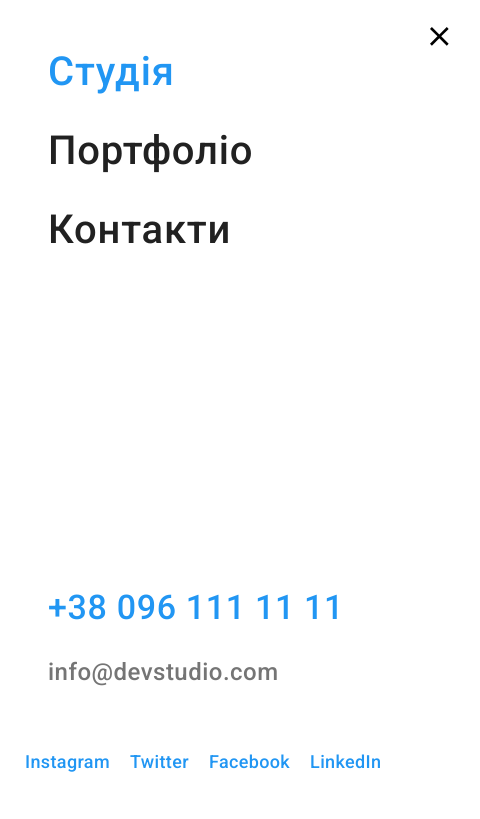
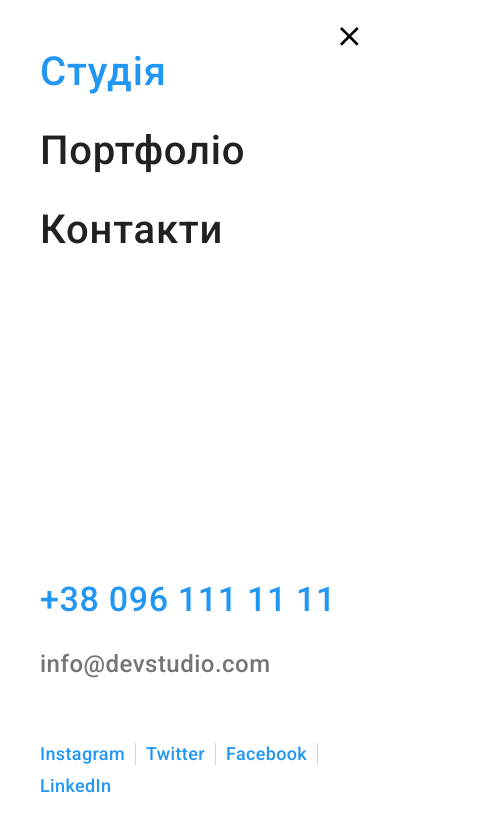
Before and after one commit to Vanya4545/goit-markup-hw-08, a plain HTML site: page portfolio.html in a window 390 px wide. Both pictures are taken after a click on the button 349 px from the left and 38 px from the top of the page. Shown: the top 819 px of the page, 480 px wide, since content can reach past the window. Drawn offline with nearby package versions, Linux system fonts and the light colour scheme.

Commit message:
change all

```diff
--- a/portfolio.html
+++ b/portfolio.html
@@ -49,21 +49,22 @@
                 +38 096 111 11 11</a>
               </li>
             </ul>
-        </div>
     <button class="header-open__menu" type="button" data-menu-open>
         <svg class="" aria-hidden="true" width="40" height="40">
             <use href="./images/icons/mobilemenu.svg#icon-openmobilemenu"></use>
         </svg>
 
     </button>
-        <div class="backdrop-mobile">
+    </div>
+
+
+
     <div class="header__mobile-menu mobile-menu is-open" data-menu>
-                <nav>
+
         <button class="header-close__menu" type="button" data-menu-close>
             <svg class="header-close__icon" aria-hidden="true" width="40" height="40">
                 <use href="./images/icons/mobilemenu.svg#icon-closemobilemenu"></use>
             </svg>
-
         </button>
 
         <ul class="mobile-menu__list">
@@ -77,14 +78,11 @@
         </ul>
 
         <ul class="mobile-menu__social">
-                        <li><a href="#" class="mobile-menu__social-link">Instagram</a></li>
-                        <li><a href="#" class="mobile-menu__social-link">Twitter</a></li>
-                        <li><a href="#" class="mobile-menu__social-link">Facebook</a></li>
+            <li><a href="#" class="mobile-menu__social-link links">Instagram</a></li>
+            <li><a href="#" class="mobile-menu__social-link links">Twitter</a></li>
+            <li><a href="#" class="mobile-menu__social-link links">Facebook</a></li>
             <li><a href="#" class="mobile-menu__social-link">LinkedIn</a></li>
         </ul>
-
-                </nav>
-            </div>
     </div>
 
     </header>
--- a/scss/components/_backdrop.scss
+++ b/scss/components/_backdrop.scss
@@ -26,8 +26,10 @@
         padding: 40px;
 
         @media screen and (min-width: 320px) and (max-width:1199px) {
-                width: 450px;
-                height: 609px;
+
+                width: 100%;
+                height: 100%;
+                max-width: 450px;
             }
 
       @media screen and (min-width: 1200px) {
--- a/scss/components/_benefits-section.scss
+++ b/scss/components/_benefits-section.scss
@@ -35,11 +35,11 @@
 }
 
 .benefits-section__item {
-  @media screen and (min-width: 320px) and (max-width: 767px) {
+ /* @media screen and (min-width: 320px) and (max-width: 767px) {
     width: 450px;
 
 
-  }
+  }*/
 
   @media screen and (min-width: 768px) and (max-width: 1199px) {
     width: 354px;
--- a/scss/components/_client-section.scss
+++ b/scss/components/_client-section.scss
@@ -16,8 +16,9 @@
     display: flex;
     flex-wrap: wrap;
     gap: 30px;
-@media screen and (min-width: 320px) {
-    min-width: 480px;}
+        justify-content: center;
+/*@media screen and (min-width: 320px) {
+    min-width: 480px;}*/
 
 @media screen and (min-width: 1200px) {
     display: flex;
--- a/scss/components/_flat-item.scss
+++ b/scss/components/_flat-item.scss
@@ -37,12 +37,14 @@
     }
 }
 
-.flat-item  {   /*portfolio-images-flex*/
+.flat-item  {
+    flex-grow: 1;
         padding-left: 24px;
             padding-right: 24px;
     padding-top: 20px;
     padding-bottom: 20px;
     border: 1px solid var(--portfolio-images);
+
 }
 
 
@@ -117,10 +119,13 @@
 }
 
 
-.flat-card{ /*flat-section-card__item*/
+.flat-card {
     transition: box-shadow 250ms cubic-bezier(0.4, 0, 0.2, 1);
+
     @media screen and (min-width: 768px) and (max-width: 1199px) {
         width: 354px;
+        display:flex;
+        flex-direction: column;
     }
 }
 
--- a/scss/components/_footer.scss
+++ b/scss/components/_footer.scss
@@ -17,9 +17,9 @@
 
 }
 .footer {
-    @media screen and (min-width: 320px) {
+  /*  @media screen and (min-width: 320px) {
            min-width: 480px;
-    }
+    }*/
        background-color: var(--background-color);
        padding: 60px 0px;
  }
@@ -218,8 +218,11 @@ text-align: center;
 
 }
 .footer-subscribe__input { /*subscribe-input*/
-    width: 450px;
+    display: block;
+    max-width: 450px;
+    width: 100%;
     height: 50px;
+    margin: 0 auto;
     padding-left: 16px;
     border: 1px solid rgba(255, 255, 255, 0.3);
         filter: drop-shadow(0px 4px 4px rgba(0, 0, 0, 0.15));
@@ -232,7 +235,7 @@ text-align: center;
 
             color: var(--logo-white);
             @media screen and (min-width: 768px) and (max-width:1199px) {
-                    margin-left: 166px;
+                 /*   margin-left: 166px;*/
                 }
 
             @media screen and (min-width: 1200px) {
--- a/scss/components/_header.scss
+++ b/scss/components/_header.scss
@@ -3,13 +3,14 @@
     border-bottom: 1px solid var(--button-border);
 }
 .header__inner {
+    position: relative;
 display: flex;
 align-items: center;
 
-@media  screen and (max-width: 767px) {
+/*@media  screen and (max-width: 767px) {
     margin: 16px 0 16px 15px;
     padding: 0;
-}
+}*/
 
 }
 
--- a/scss/components/_hero-section.scss
+++ b/scss/components/_hero-section.scss
@@ -2,7 +2,7 @@ $hero-image-gradient: linear-gradient(rgba(47, 48, 58, 0.4), rgba(47, 48, 58, 0.
 
 .hero-section {
 
-    min-width: 450px;
+   /* min-width: 480px;*/
     /*margin: 0 auto;*/
          padding-top: 118px;
         padding-bottom: 118px;
--- a/scss/components/_logo.scss
+++ b/scss/components/_logo.scss
@@ -6,11 +6,12 @@
     letter-spacing: 0.03em;
     text-decoration: none;
     margin-right: 93px;
+    padding: 16px 0;
 
-    @media screen and (max-width: 1199px) {
+    @media screen and (min-width:768px) and (max-width: 1199px) {
 
         font-size: 24px;
-        margin-left: 15px;
+      margin-right: 87px;
     }
 }
 
--- a/scss/components/_menu.scss
+++ b/scss/components/_menu.scss
@@ -80,6 +80,9 @@
     opacity: 0;
     pointer-events: none;
 }
+
+
+
     .backdrop-mobile {
         /*position: fixed;*/
             top: 0;
@@ -92,8 +95,9 @@
     }
     .header-open__menu  {
         position: absolute;
-        right: 15px;
-        top: 15px;
+        right: 0px;
+        top: 50%;
+        transform: translateY(-50%);
         background-color: transparent;
 
         border: transparent;
@@ -113,17 +117,17 @@
     }*/
 
 .mobile-menu__list{
-    margin-left: 48px;
+    margin-bottom: auto;
 }
 
-.mobile-menu__adress {
+/*.mobile-menu__adress {
     margin-left: 48px;
     margin-top: 302px;
-}
-.mobile-menu__social {
+}*/
+/*.mobile-menu__social {
     margin-top: 65px;
     margin-left: 25px;
-}
+}*/
 
     .mobile-menu__link {
         font-weight: 500;
@@ -152,6 +156,11 @@
         color: var(--adress-header);
     }
 
+  .links {
+      border-right: 1px solid rgba(33, 33, 33, 0.2);
+  }
+
+
     .mobile-menu__social-link  {
         text-decoration: none;
         font-weight: 500;
@@ -159,7 +168,21 @@
         line-height: 1.22;
         letter-spacing: 0.02em;
         color: var(--logo-blue);
+        padding-right: 10px;
+
+
+
     }
+
+
+
+
+
+
+   /* .mobile-menu__social:last-child {
+        border-right: none;
+    }*/
+
    .mobile-menu.is-open {
         visibility: hidden;
         opacity: 0;
@@ -168,16 +191,18 @@
 
     .mobile-menu {
         position: fixed;
-            min-width: 480px;
-            min-height: 796px;
+      /*  max-width: 450px;*/
+        width: 100%;
+        height: 100%;
         top: 0;
         left: 0;
-     /*   width: 100%;
-        height: 100%;*/
-
         background-color: var(--logo-white);
         padding-top: 48px;
     padding-bottom: 47px;
+padding-left: 40px;
+padding-right: 40px;
+display: flex;
+flex-direction: column;
     z-index: 20;
     }
 
@@ -190,8 +215,9 @@
 
 .mobile-menu__social {
     display: flex;
-       gap: 20px;
+       gap: 10px;
     margin-top: 64px;
+    flex-wrap: wrap;
 }
 
  .current {
--- a/scss/layouts/_container.scss
+++ b/scss/layouts/_container.scss
@@ -1,10 +1,11 @@
 .container {
-
+  padding: 0 15px;
+  margin: 0 auto;
     /*width: 1200px;*/
 
 
-        @media screen and (min-width: 320px) {
-            width: 450px;
+        @media screen and (min-width: 480px) {
+            width: 480px;
 
         }
         @media screen and (min-width: 768px) {
```
Also changed, not shown: index.html (+16 -15 lines), scss/components/_section.scss (+4 -4 lines), css/main.css, css/main.min.css, 2 other files. Lines whose indentation alone changed are shown as unchanged.
